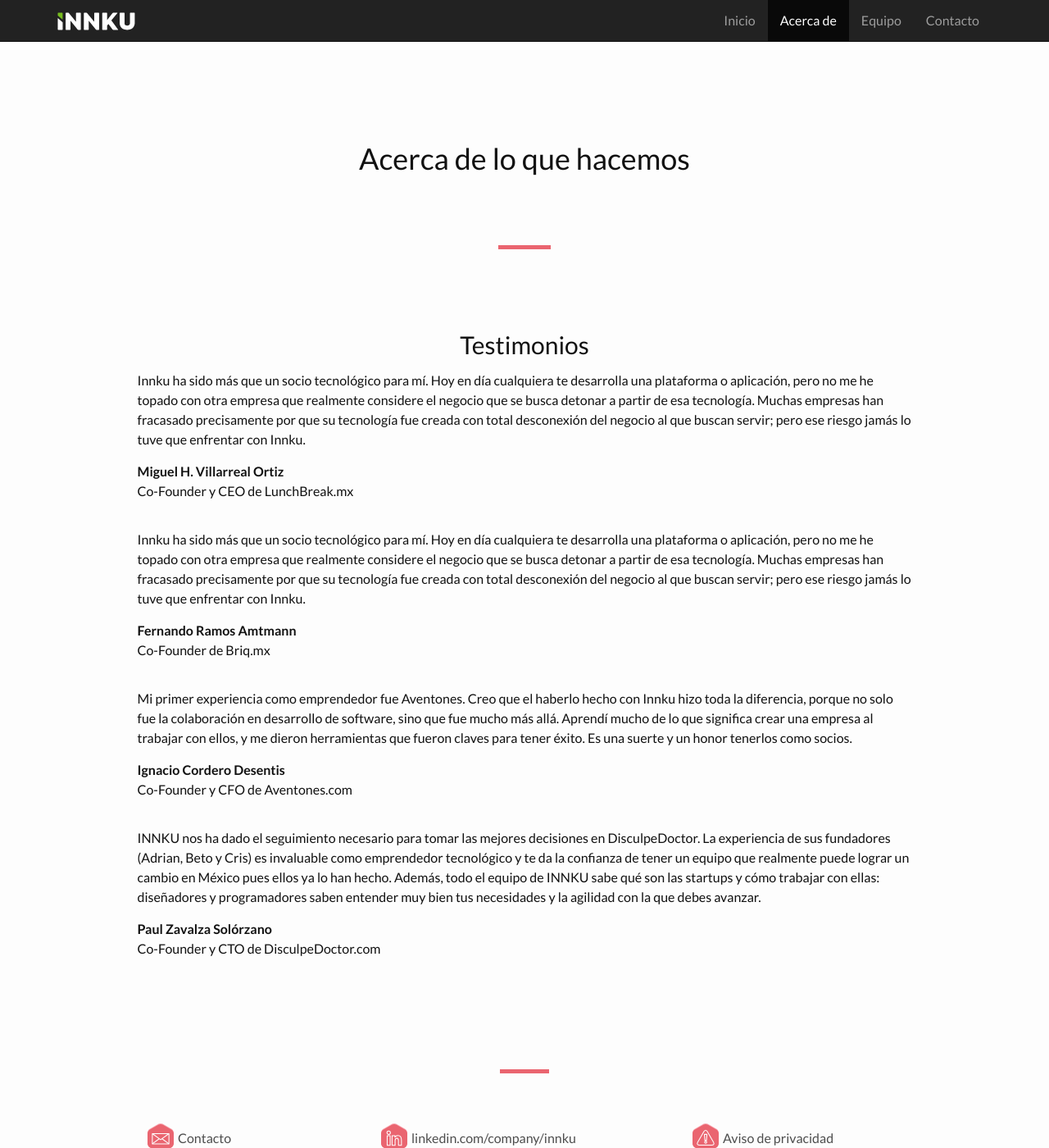
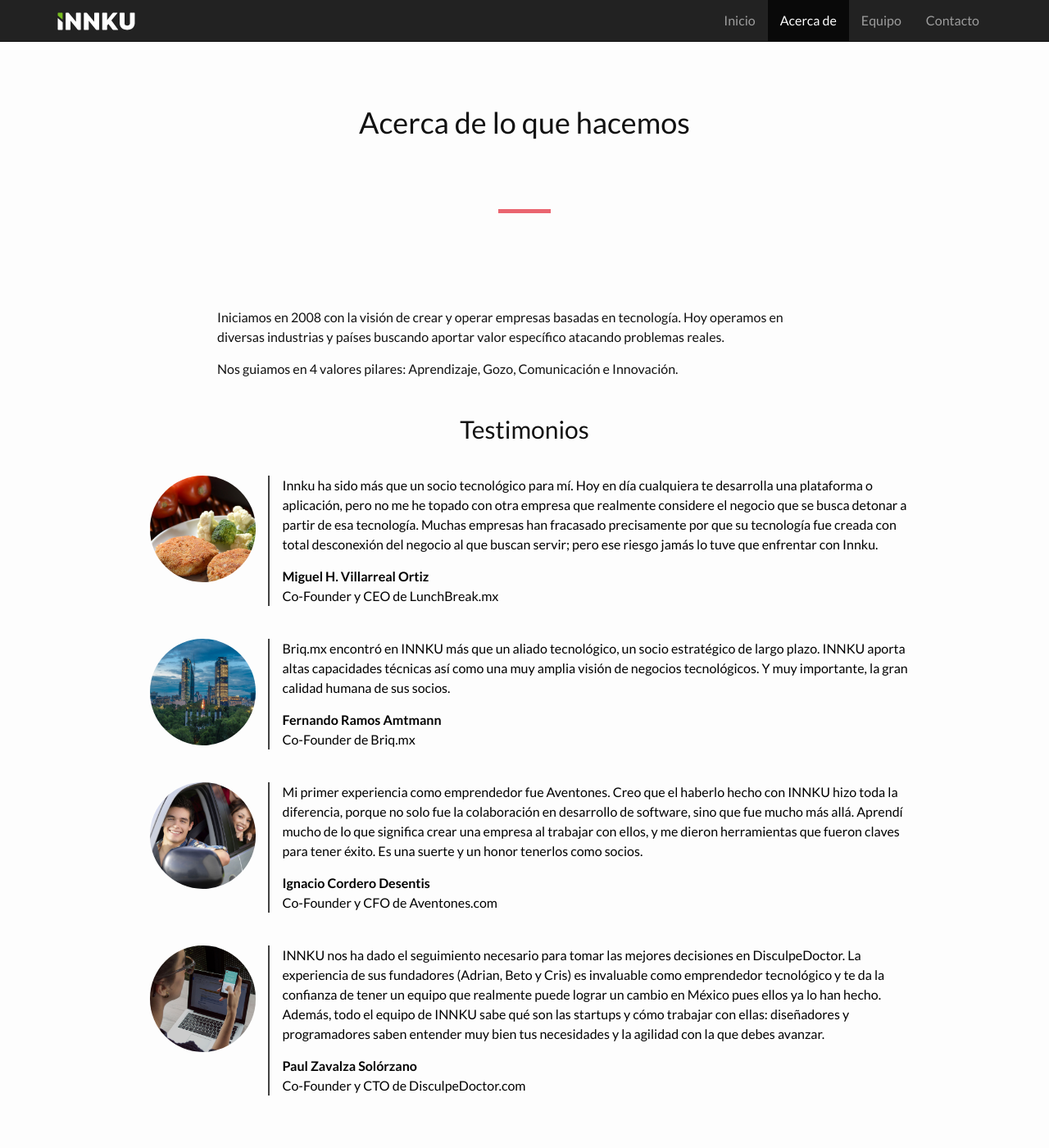
Before and after one commit to innku/innku-2018, a Jekyll site: the page built from acerca-de.html, in a window 1280 px wide and 1400 px high. Shown: the whole window at 82% size. Built offline with Jekyll 4.4.1, drawn with Linux system fonts in a browser that asks for light colours; nearby versions of some CDN libraries.

Commit message:
Información para about y ajustes generales

```diff
--- /dev/null
+++ b/_data/about.yml
@@ -0,0 +1,29 @@
+title: Acerca de lo que hacemos
+description: |
+    <p>Iniciamos en 2008 con la visión de crear y operar empresas basadas en tecnología. Hoy operamos en diversas industrias y países buscando aportar valor específico atacando problemas reales.</p>
+    <p>Nos guiamos en 4 valores pilares: Aprendizaje, Gozo, Comunicación e Innovación.</p>
+testimony-title: Testimonios
+testimony:
+  - text: |
+      <p>Innku ha sido más que un socio tecnológico para mí. Hoy en día cualquiera te desarrolla una plataforma o aplicación, pero no me he topado con otra empresa que realmente considere el negocio que se busca detonar a partir de esa tecnología. Muchas empresas han fracasado precisamente por que su tecnología fue creada con total desconexión del negocio al que buscan servir; pero ese riesgo jamás lo tuve que enfrentar con Innku.</p>
+    name: Miguel H. Villarreal Ortiz
+    position: Co-Founder y CEO de LunchBreak.mx
+    img: img/about/lunch-break.jpg
+
+  - text: |
+      <p>Briq.mx encontró en INNKU más que un aliado tecnológico, un socio estratégico de largo plazo. INNKU aporta altas capacidades técnicas así como una muy amplia visión de negocios tecnológicos. Y muy importante, la gran calidad humana de sus socios.</p>
+    name: Fernando Ramos Amtmann
+    position: Co-Founder de Briq.mx
+    img: img/about/briq.jpg
+
+  - text: |
+      <p>Mi primer experiencia como emprendedor fue Aventones. Creo que el haberlo hecho con INNKU hizo toda la diferencia, porque no solo fue la colaboración en desarrollo de software, sino que fue mucho más allá. Aprendí mucho de lo que significa crear una empresa al trabajar con ellos, y me dieron herramientas que fueron claves para tener éxito. Es una suerte y un honor tenerlos como socios.</p>
+    name: Ignacio Cordero Desentis
+    position: Co-Founder y CFO de Aventones.com
+    img: img/about/aventones.jpg
+
+  - text: |
+      <p>INNKU nos ha dado el seguimiento necesario para tomar las mejores decisiones en DisculpeDoctor. La experiencia de sus fundadores (Adrian, Beto y Cris) es invaluable como emprendedor tecnológico y te da la confianza de tener un equipo que realmente puede lograr un cambio en México pues ellos ya lo han hecho. Además, todo el equipo de INNKU sabe qué son las startups y cómo trabajar con ellas: diseñadores y programadores saben entender muy bien tus necesidades y la agilidad con la que debes avanzar.</p>
+    name: Paul Zavalza Solórzano
+    position: Co-Founder y CTO de DisculpeDoctor.com
+    img: img/about/ddr.jpg
--- a/_includes/footer.html
+++ b/_includes/footer.html
@@ -31,7 +31,7 @@
             <path class="front-color" d="M51.5,61.6h13.5v6.2h0.2c1.9-3.6,6.5-7.3,13.3-7.3c14.2,0,16.8,9.4,16.8,21.5v24.8h-14v-22
               c0-5.2-0.1-12-7.3-12c-7.3,0-8.4,5.7-8.4,11.6v22.3h-14V61.6z"/>
           </svg>
-          <span><a href="https://www.linkedin.com/company/innku">linkedin.com/company/innku</a></span>
+          <span><a href="https://www.linkedin.com/company/innku">Linkedin</a></span>
         </p>
       </div>
       <div class="col-md-3 col-sm-3">
--- a/_includes/head.html
+++ b/_includes/head.html
@@ -15,4 +15,3 @@
   <script src="https://ajax.googleapis.com/ajax/libs/jquery/1.11.3/jquery.min.js"></script>
   <script src="https://maxcdn.bootstrapcdn.com/bootstrap/3.3.6/js/bootstrap.min.js" integrity="sha384-0mSbJDEHialfmuBBQP6A4Qrprq5OVfW37PRR3j5ELqxss1yVqOtnepnHVP9aJ7xS" crossorigin="anonymous"></script>
 </head>
-fij
--- a/acerca-de.html
+++ b/acerca-de.html
@@ -7,7 +7,7 @@
 
 <div class="row innku-section-title">
   <div class="col-lg-12">
-    <h1>Acerca de lo que hacemos</h1>
+    <h1>{{ site.data.about.title }}</h1>
   </div>
 
   <div class="col-lg-offset-5 col-lg-2 col-md-offset-5 col-md-2 col-sm-offset-5 col-sm-2 col-xs-offset-4 col-xs-4">
@@ -19,28 +19,26 @@
 </div>
 
 <section class="row">
-  <div class="col-lg-12">
-    <h2 class="text-center">Testimonios</h2>
-  </div>
-
-  <div class="col-md-offset-1 col-md-10 innku-section-testimony">
-    <p>Innku ha sido más que un socio tecnológico para mí. Hoy en día cualquiera te desarrolla una plataforma o aplicación, pero no me he topado con otra empresa que realmente considere el negocio que se busca detonar a partir de esa tecnología. Muchas empresas han fracasado precisamente por que su tecnología fue creada con total desconexión del negocio al que buscan servir; pero ese riesgo jamás lo tuve que enfrentar con Innku.</p>
-    <p><strong>Miguel H. Villarreal Ortiz</strong><br />
-    Co-Founder y CEO de LunchBreak.mx</p>
-  </div>
-  <div class="col-md-offset-1 col-md-10 innku-section-testimony">
-    <p>Innku ha sido más que un socio tecnológico para mí. Hoy en día cualquiera te desarrolla una plataforma o aplicación, pero no me he topado con otra empresa que realmente considere el negocio que se busca detonar a partir de esa tecnología. Muchas empresas han fracasado precisamente por que su tecnología fue creada con total desconexión del negocio al que buscan servir; pero ese riesgo jamás lo tuve que enfrentar con Innku.</p>
-    <p><strong>Fernando Ramos Amtmann</strong><br />
-    Co-Founder de Briq.mx</p>
-  </div>
-  <div class="col-md-offset-1 col-md-10 innku-section-testimony">
-    <p>Mi primer experiencia como emprendedor fue Aventones. Creo que el haberlo hecho con Innku hizo toda la diferencia, porque no solo fue la colaboración en desarrollo de software, sino que fue mucho más allá. Aprendí mucho de lo que significa crear una empresa al trabajar con ellos, y me dieron herramientas que fueron claves para tener éxito. Es una suerte y un honor tenerlos como socios.</p>
-    <p><strong>Ignacio Cordero Desentis</strong><br />
-    Co-Founder y CFO de Aventones.com</p>
-  </div>
-  <div class="col-md-offset-1 col-md-10 innku-section-testimony">
-    <p>INNKU nos ha dado el seguimiento necesario para tomar las mejores decisiones en DisculpeDoctor. La experiencia de sus fundadores (Adrian, Beto y Cris) es invaluable como emprendedor tecnológico y te da la confianza de tener un equipo que realmente puede lograr un cambio en México pues ellos ya lo han hecho. Además, todo el equipo de INNKU sabe qué son las startups y cómo trabajar con ellas: diseñadores y programadores saben entender muy bien tus necesidades y la agilidad con la que debes avanzar.</p>
-    <p><strong>Paul Zavalza Solórzano</strong><br />
-    Co-Founder y CTO de DisculpeDoctor.com</p>
+  <div class="col-md-offset-2 col-md-8">
+    <p>{{ site.data.about.description }}</p>
   </div>
 </section>
+<section class="row innku-section-testimony">
+  <div class="col-md-offset-1 col-md-10">
+    <h2 class="text-center">{{ site.data.about.testimony-title }}</h2>
+  </div>
+  <div class="col-md-offset-1 col-md-10">
+    <ul class="row">
+        {% for testimony in site.data.about.testimony %}
+          <li >
+            <img class="col-sm-2 img-circle" src="{{ testimony.img }}" />
+            <blockquote class="col-sm-10">
+              {{ testimony.text}}
+              <p><strong>{{ testimony.name }}</strong><br />
+              {{ testimony.position }}</p>
+            </blockquote>
+          </li>
+        {% endfor %}
+      </ul>
+  </div>
+</section>
--- a/css/main.scss
+++ b/css/main.scss
@@ -250,7 +250,7 @@
 
 // Section
 .innku-section-title {
-  margin: 15rem 0 10rem 0;
+  margin: 13rem 0 10rem 0;
   text-align: center;
 
   @media screen and (max-width: 750px) {
@@ -546,6 +546,27 @@
   filter: blur(5px) grayscale(100%);
 }
 
-.innku-section-testimony {
+.innku-section-testimony h2 {
+  margin: 30px 0 40px 0;
+}
+
+.innku-section-testimony ul {
+  list-style: none;
+  margin-left: 0;
+}
+
+.innku-section-testimony li {
   margin-bottom: 20px;
 }
+
+.innku-section-testimony p {
+  color: black;
+}
+
+.innku-section-testimony blockquote {
+  border-left: 2px solid $grey-color-dark;
+  font-size: 16px;
+  font-style: normal;
+  letter-spacing: 0;
+  margin-bottom: 40px;
+}
--- a/equipo.html
+++ b/equipo.html
@@ -32,4 +32,5 @@
       </li>
     {% endfor %}
   </ul>
+
 </section>
```
Also changed, not shown: _data/projects.yml (+33 -34 lines), img/about/aventones.jpg (added), img/about/briq.jpg (added), img/about/ddr.jpg (added), img/about/lunch-break.jpg (added), img/home/back-aventones.jpg.
